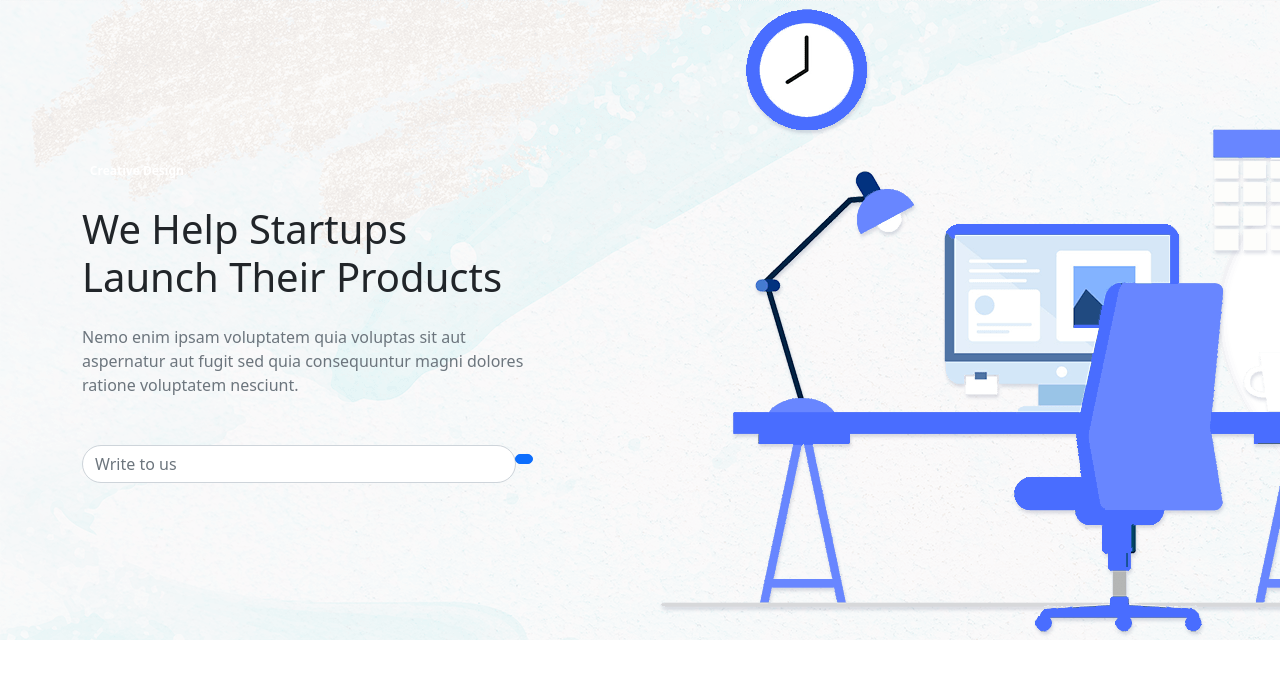
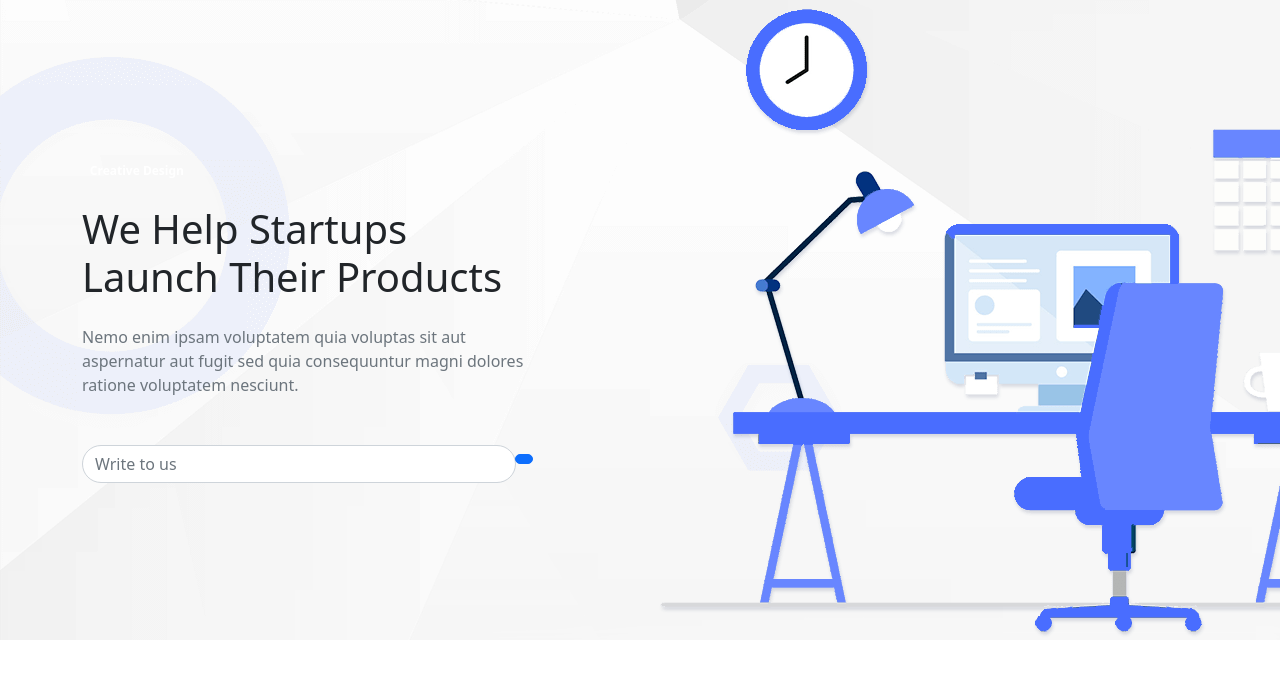
Before and after one commit to techstack-io/languna_V1_2, a Django app: page / in a window 1280 px wide. Shown: the top 679 px of the page. Run offline with Django 4.2, Linux system fonts and the light colour scheme; some libraries are stand-ins or nearby versions; some web fonts are replaced.

Commit message:
changed hero

```diff
--- a/src/templates/pages/index.html
+++ b/src/templates/pages/index.html
@@ -2,7 +2,7 @@
 {% load static %}
 {% block content %}
 <!-- Hero Start -->
-<section class="hero-2 position-relative overflow-hidden" style="background-image: url(../../static/img/hero-2-bg.png);" id="home">
+<section class="hero-2 position-relative overflow-hidden" style="background-image: url(../../static/img/auth-bg.png); height: fit-content;" id="home">
     <div class="container">
         <div class="row align-items-center">
             <div class="col-lg-5">
```
Also changed, not shown: src/languna/static/img/banner-shape-2.png (added), src/languna/static/img/circle-2.png (added), src/languna/static/img/hero-img-7.png (added), src/languna/static/img/line-9.png (added), src/languna/static/img/window.png (added), 3 other files.
